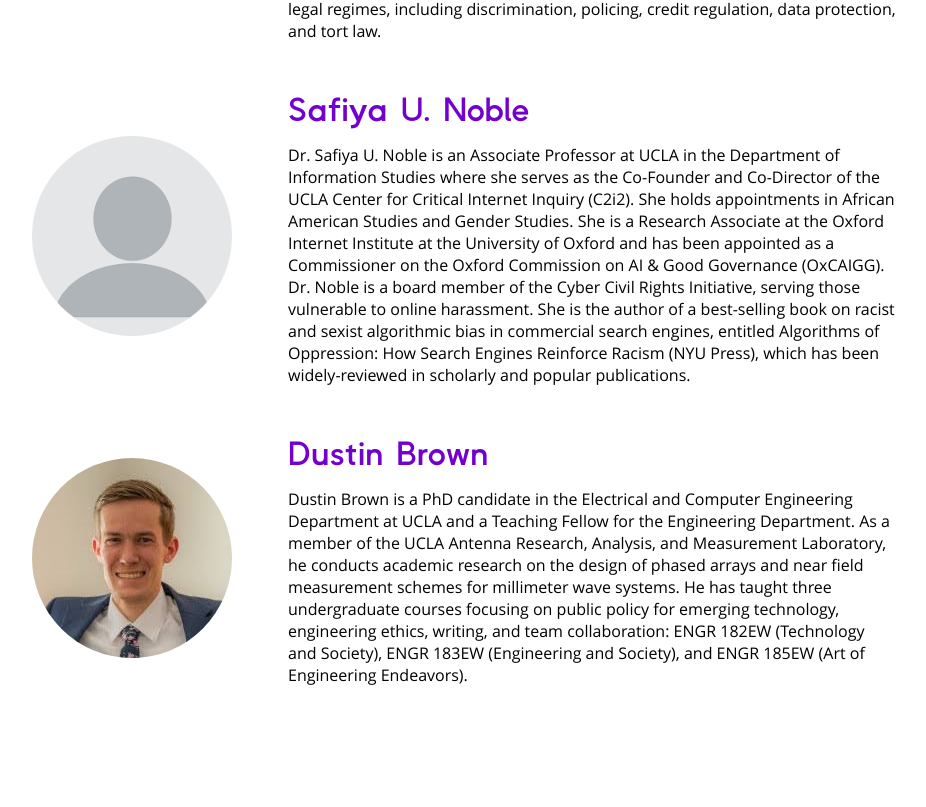
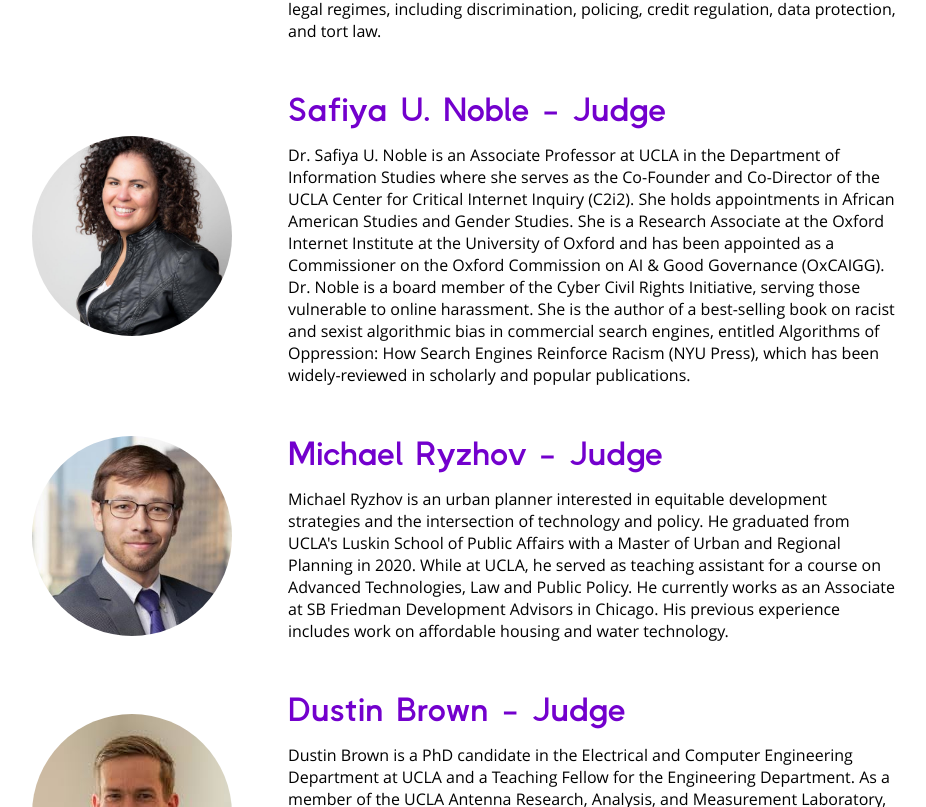
Before and after one commit to uclaacm/impact-policy-pitachathon, a React (Create React App) app: page /profiles in a window 1280 px wide. Shown: the part 573-1380 px from the top of the page, without its empty margins (176-1102 px from the left). Before the commit the page ends 1283 px from the top, so only its background shows below. Built offline with nearby package versions, Linux system fonts and the light colour scheme.

Commit message:
add Michael Ryzhov

```diff
--- a/src/pages/Profiles.jsx
+++ b/src/pages/Profiles.jsx
@@ -3,8 +3,8 @@ import styled from "styled-components";
 import ProfileCard from "../components/ProfileCard.js";
 import AndrewSelbst from "../assets/andrew-selbst.jpg";
 import DustinBrown from "../assets/dustin-brown.jpg";
-import SafiyaNoble from "../assets/prof.png";
-//import MichaelRyzhov from "../assets/prof.png";
+import SafiyaNoble from "../assets/safiya-noble.jpg";
+import MichaelRyzhov from "../assets/michael-ryzhov.jpg";
 
 const Container = styled("div")`
     display: flex;
@@ -35,13 +35,25 @@ export default class Profiles extends React.Component {
             <AllContainer>
                 <Title>Profiles</Title>
                 <Container>
-                    <ProfileCard name="Andrew Selbst" description="Andrew Selbst is an Assistant Professor of Law at UCLA School of Law. Prior to joining UCLA Law, he was a Postdoctoral Scholar at the Data & Society Research Institute and a Visiting Fellow at Yale Law School’s Information Society Project. He has also previously taught as an Adjunct Professor at Fordham Law School.
+                    <ProfileCard name="Andrew Selbst - Keynote Speaker" description="Andrew Selbst is an Assistant Professor
+                    of Law at UCLA School of Law. Prior to joining UCLA Law, he was a Postdoctoral Scholar at the Data & Society Research
+                    Institute and a Visiting Fellow at Yale Law School’s Information Society Project. He has also previously taught as an Adjunct Professor at Fordham Law School.
                       Selbst’s research examines the relationship between law, technology, and society. Drawing on resources from computer science, critical theory, sociology, and science, technology and society, he seeks to understand how the creation, use, and proliferation of different technologies can interfere with existing legal regimes, and how legal actors can most usefully anticipate or respond to the social effects of new technology. Over the last several years, Selbst’s research has focused on the effects of machine learning and artificial intelligence on varied legal regimes, including discrimination, policing, credit regulation, data protection, and tort law." pic={AndrewSelbst}>
                     </ProfileCard>
-                    <ProfileCard name="Safiya U. Noble" description="Dr. Safiya U. Noble is an Associate Professor at UCLA in the Department of Information Studies where she serves as the Co-Founder and Co-Director of the UCLA Center for Critical Internet Inquiry (C2i2). She holds appointments in African American Studies and Gender Studies. She is a Research Associate at the Oxford Internet Institute at the University of Oxford and has been appointed as a Commissioner on the Oxford Commission on AI & Good Governance (OxCAIGG). Dr. Noble is a board member of the Cyber Civil Rights Initiative, serving those vulnerable to online harassment. She is the author of a best-selling book on racist and sexist algorithmic bias in commercial search engines, entitled Algorithms of Oppression: How Search Engines Reinforce Racism (NYU Press), which has been widely-reviewed in scholarly and popular publications." pic={SafiyaNoble}>
+                    <ProfileCard name="Safiya U. Noble - Judge" description="Dr. Safiya U. Noble is an Associate Professor
+                     at UCLA in the Department of Information Studies where she serves as the Co-Founder and Co-Director of the UCLA Center
+                     for Critical Internet Inquiry (C2i2). She holds appointments in African American Studies and Gender Studies. She is a Research Associate at the Oxford Internet Institute at the University of Oxford and has been appointed as a Commissioner on the Oxford Commission on AI & Good Governance (OxCAIGG). Dr. Noble is a board member of the Cyber Civil Rights Initiative, serving those vulnerable to online harassment. She is the author of a best-selling book on racist and sexist algorithmic bias in commercial search engines, entitled Algorithms of Oppression: How Search Engines Reinforce Racism (NYU Press), which has been widely-reviewed in scholarly and popular publications." pic={SafiyaNoble}>
                     </ProfileCard>
 
-                    <ProfileCard name="Dustin Brown" description="Dustin Brown is a PhD candidate in the Electrical and Computer Engineering Department at
+                    <ProfileCard name="Michael Ryzhov - Judge" description="Michael Ryzhov is an urban planner interested
+                    in equitable development strategies and the intersection of technology and policy. He graduated
+                    from UCLA's Luskin School of Public Affairs with a Master of Urban and Regional Planning in
+                    2020. While at UCLA, he served as teaching assistant for a course on Advanced Technologies,
+                    Law and Public Policy. He currently works as an Associate at SB Friedman Development Advisors in
+                    Chicago. His previous experience includes work on affordable housing and water technology.  " pic={MichaelRyzhov}>
+                    </ProfileCard>
+
+                    <ProfileCard name="Dustin Brown - Judge" description="Dustin Brown is a PhD candidate in the Electrical and Computer Engineering Department at
                       UCLA and a Teaching Fellow for the Engineering Department. As a member of the UCLA
                       Antenna Research, Analysis, and Measurement Laboratory, he conducts academic research on
                       the design of phased arrays and near field measurement schemes for millimeter wave systems.
@@ -51,6 +63,7 @@ export default class Profiles extends React.Component {
                     </ProfileCard>
 
 
+
                 </Container>
                 </AllContainer>
         )
```
Also changed, not shown: src/assets/michael-ryzhov.jpg (added), src/assets/safiya-noble.jpg (added).
